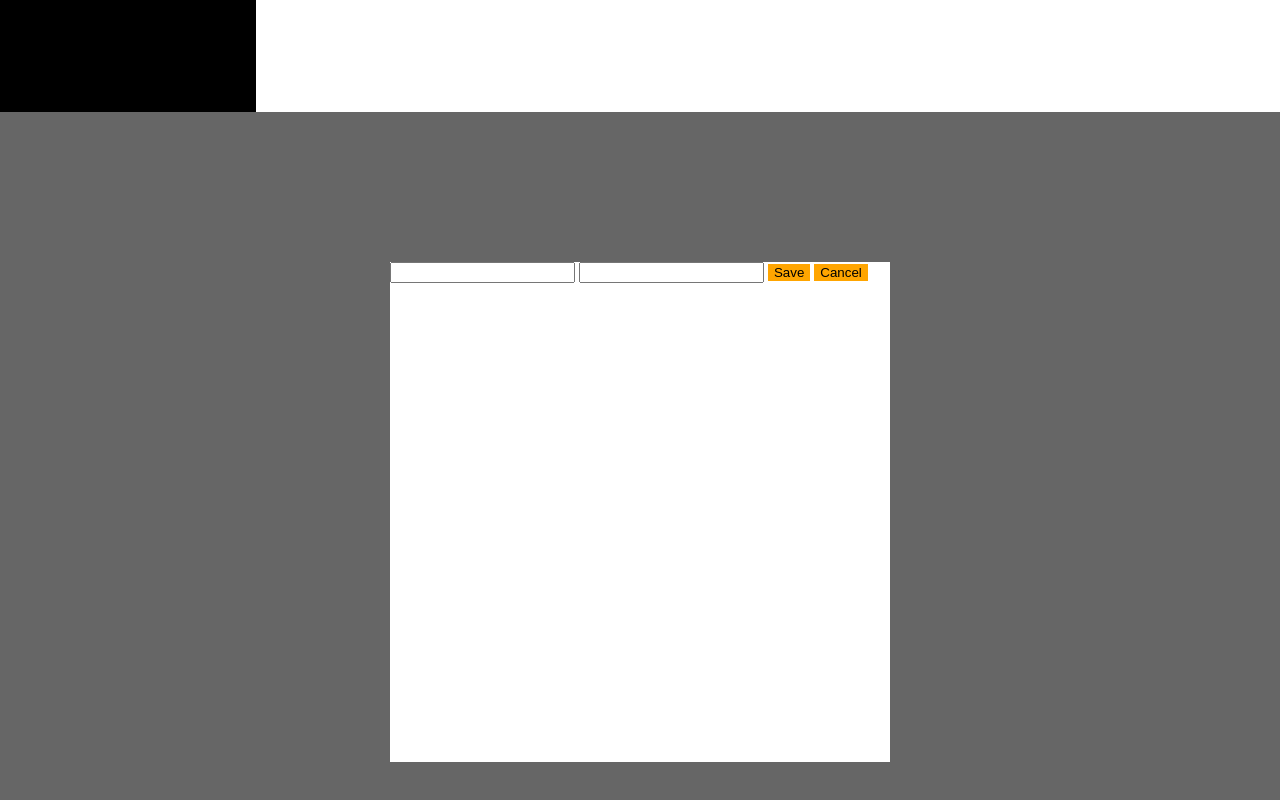
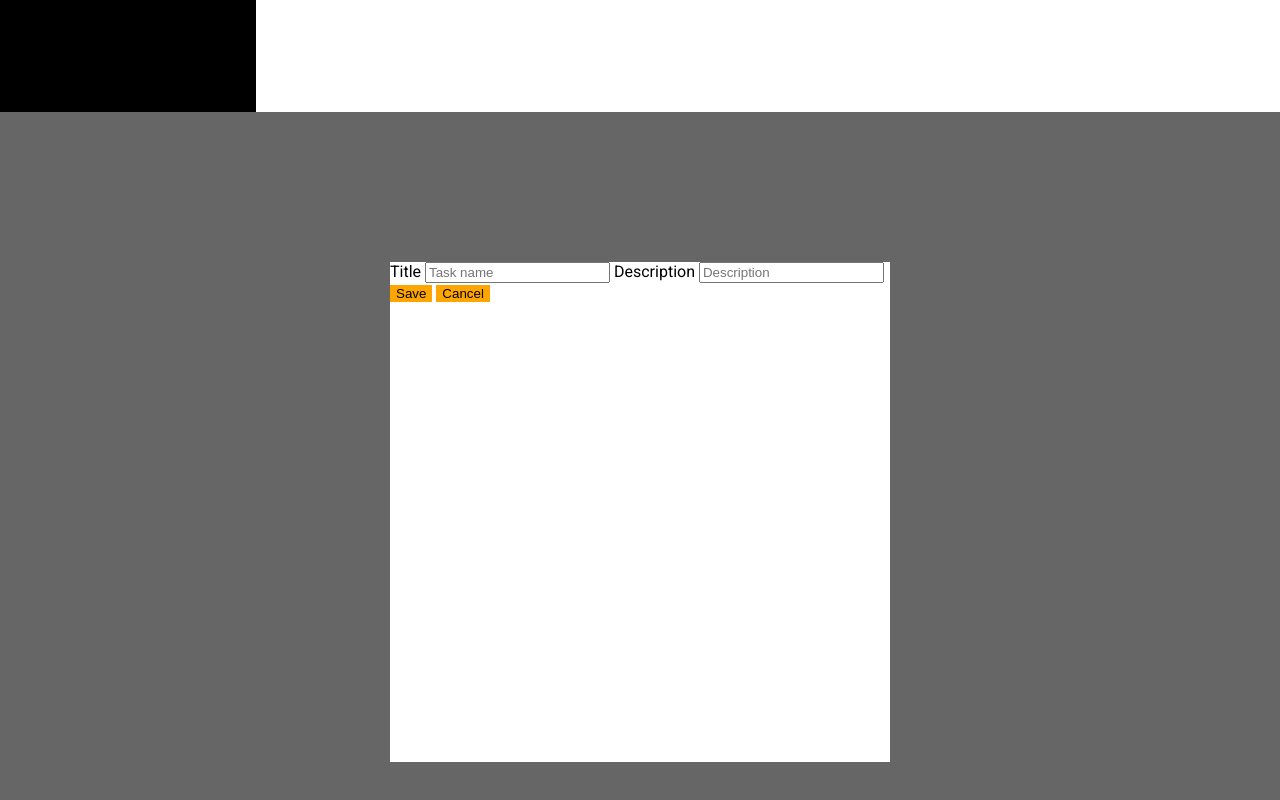
Before and after one commit to ArtemiiHH/todo-list, a website built with webpack: page src/template.html in a window 1280 px wide. Shown: the part 688-1488 px from the top of the page. Built offline with nearby package versions, Linux system fonts and the light colour scheme.

Commit message:
Add label, placeholder, ids to inputs

```diff
--- a/src/template.html
+++ b/src/template.html
@@ -25,9 +25,17 @@
 
     <!-- Modal -->
     <div id="modal">
+
+      <!-- Modal box -->
       <form class="modal-form">
-        <input type="text" />
-        <input type="text" />
+        <label for="task-title-input">Title</label>
+        <input type="text"
+        id="task-title-input"
+        placeholder="Task name" />
+
+        <label for="task-description-input">Description</label>
+        <input type="text" id="task-description-input"
+        placeholder="Description"/>
         <button class="save-btn">Save</button>
         <button class="cancel-btn">Cancel</button>
       </form>
```
